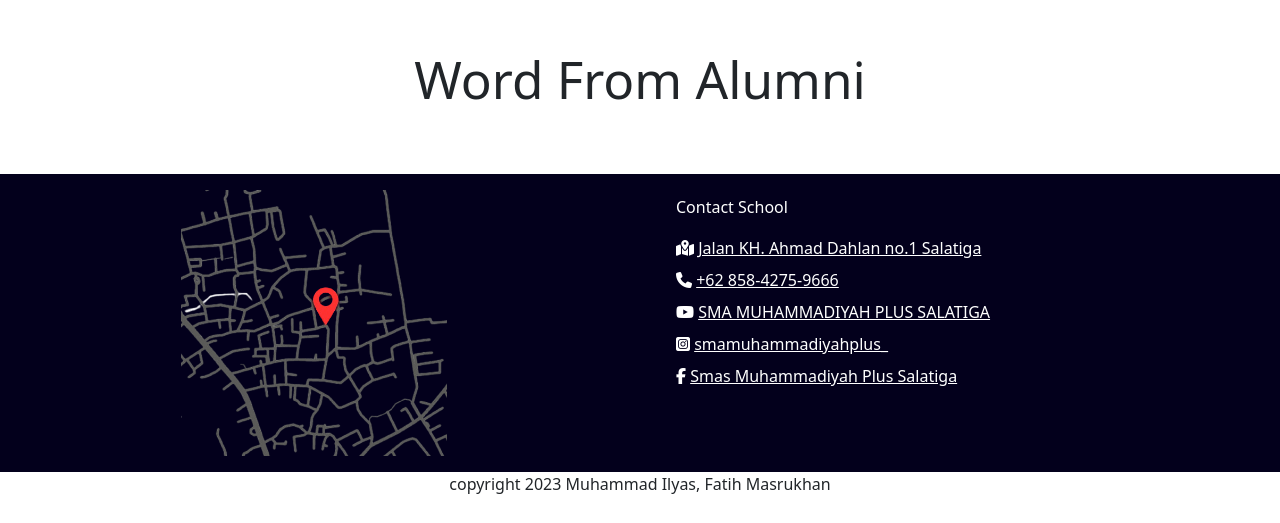
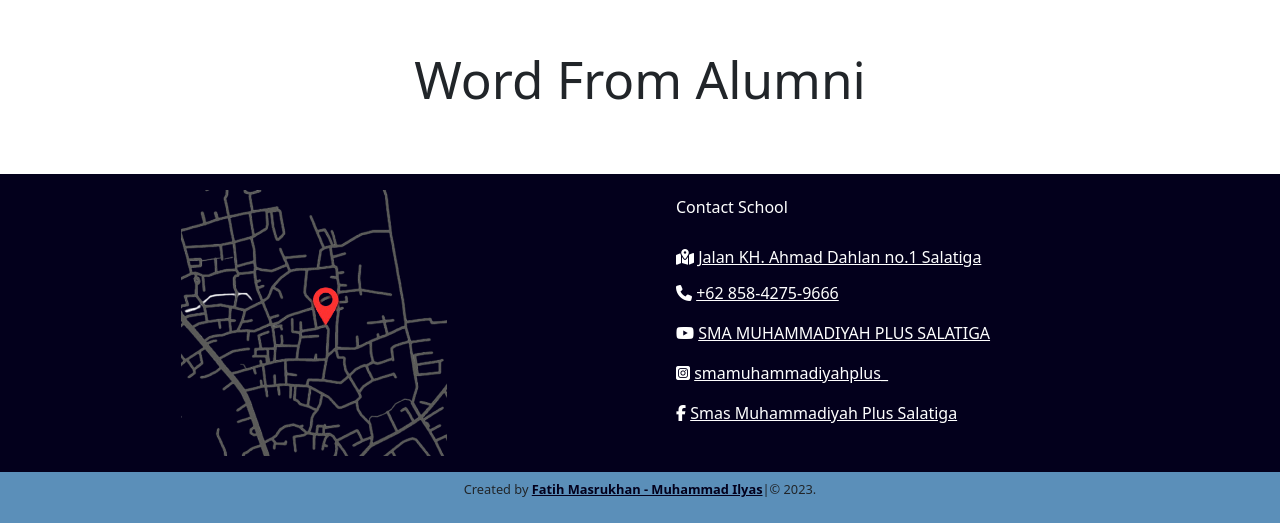
Before and after one commit to 1Ly45/UAS_Desweb, a plain HTML site: page index.html in a window 1280 px wide. Shown: the part 2481-3004 px from the top of the page. Drawn offline with nearby package versions, Linux system fonts and the light colour scheme.

```diff
--- a/css/main.css
+++ b/css/main.css
@@ -115,3 +115,14 @@ nav{
 #contact a{
     color: white;
 }
+footer .credit {
+    background: var(--third);
+    font-size: 0.8rem;
+    text-align: center;
+    padding-top: 0.5rem;
+    padding-bottom: 0.5rem;
+}
+footer .credit a{
+    color: var(--bg);
+    font-weight: 700;
+}
--- a/index.html
+++ b/index.html
@@ -135,31 +135,33 @@
             </div>
             <div class="col-lg-6 col-md-6 col-sm-12">
                 <div id="contact" class="px-4 my-4">
-                    <h6 style="padding-bottom: 7px;">Contact School</h6>
+                    <h6 style="padding-bottom: 1rem;">Contact School</h6>
                     <div class="py-1">
                         <i class="fas fa-map-location-dot"></i>
                         <a href="#" class="contacts">Jalan KH. Ahmad Dahlan no.1 Salatiga</a>
                     </div>
-                    <div class="py-1">
+                    <div class="py-2">
                         <i class="fas fa-phone"></i>
                         <a href="#" class="contacts">+62 858-4275-9666</a>
                     </div>
-                    <div class="py-1">
+                    <div class="py-2">
                         <i class="fa-brands fa-youtube"></i>
                         <a href="" class="contacts">SMA MUHAMMADIYAH PLUS SALATIGA</a>
                     </div>
-                    <div class="py-1">
+                    <div class="py-2">
                         <i class="fa-brands fa-instagram-square"></i>
                         <a href="#" class="contacts">smamuhammadiyahplus_</a>
                     </div>
-                    <div class="py-1">
+                    <div class="py-2">
                         <i class="fa-brands fa-facebook-f"></i>
                         <a href="#" class="contacts">Smas Muhammadiyah Plus Salatiga </a>
                     </div>
                 </div>
             </div>
         </div>
-        <p class="text-center" id="copyright">copyright 2023 Muhammad Ilyas, Fatih Masrukhan </p>
+        <div class="credit">
+            <p> Created by <a href=""> Fatih Masrukhan - Muhammad Ilyas</a>|&copy 2023.</p>
+        </div>
     </footer>
     <!--feather icon-->
     <script>
```
